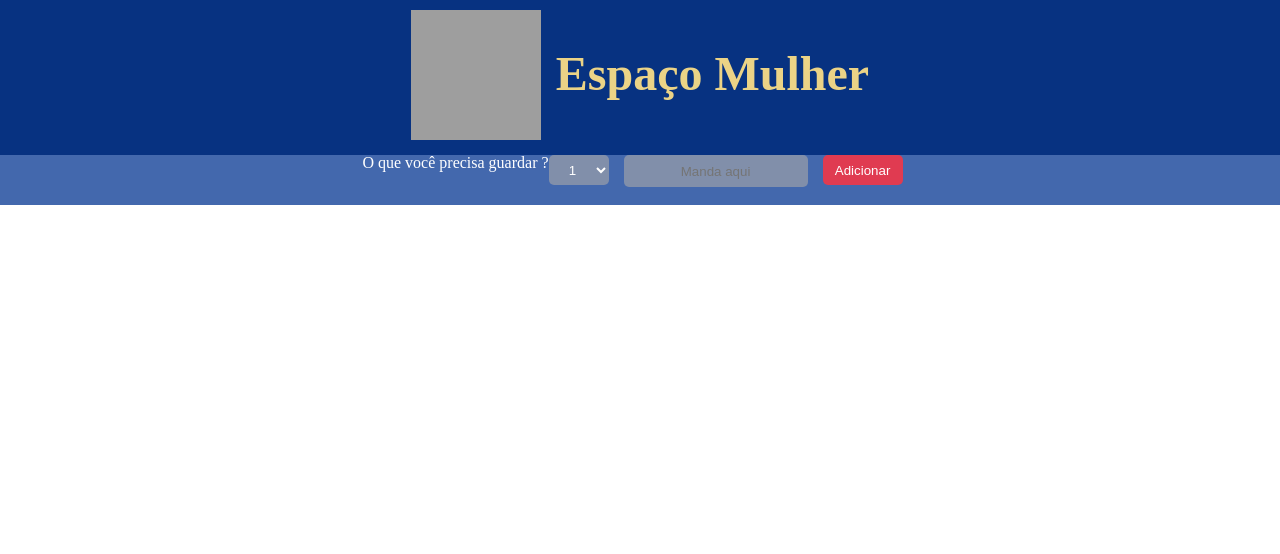
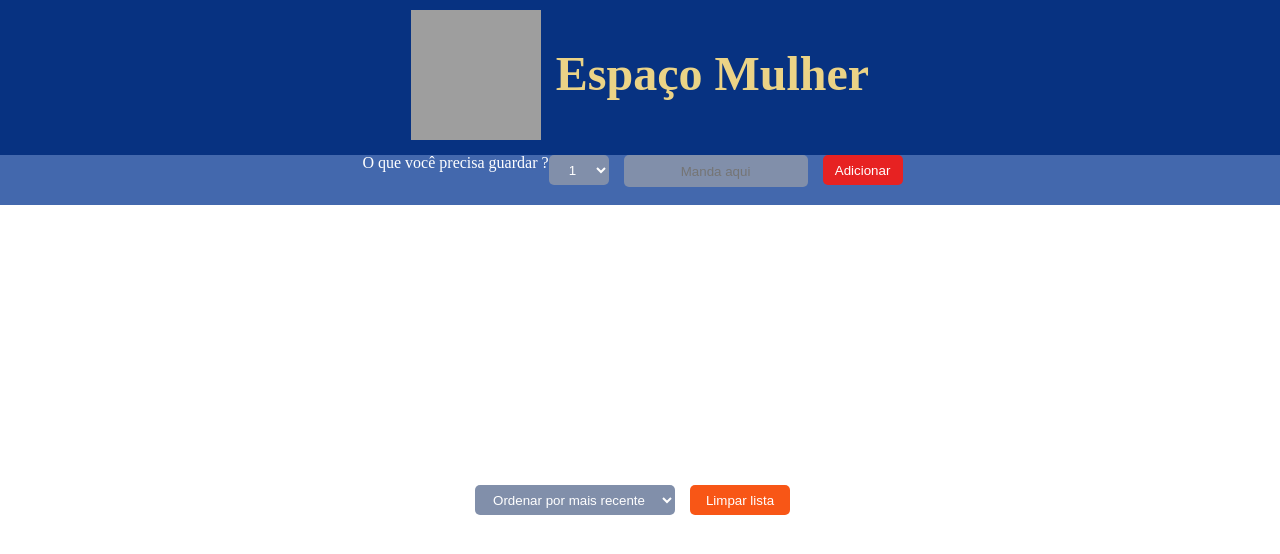
Before and after one commit to MatheusZamo/Guarda-Coisas-Espaco-Mulher, a React (Vite) app: page / in a window 1280 px wide. Shown: the top 554 px of the page. Built offline with nearby package versions, Linux system fonts and the light colour scheme; grey boxes are pictures that could not be loaded.

Commit message:
filter saved

```diff
--- a/src/app.jsx
+++ b/src/app.jsx
@@ -4,6 +4,12 @@ const ids = Array.from({ length: 20 }, () => crypto.randomUUID())
 
 const App = () => {
   const [itens, setItens] = useState([])
+
+  const handleClickFilters = (value) => {
+    if (value === 2) {
+      setItens((i) => i.filter((item) => item.stored))
+    }
+  }
 
   const handleClickDelete = (id) =>
     setItens((i) => i.filter((item) => item.id !== id))
@@ -76,6 +82,18 @@ const App = () => {
           </li>
         ))}
       </ul>
+      <div className="filtros">
+        <select
+          name="filtro"
+          className="filtro"
+          onChange={(e) => handleClickFilters(+e.target.value)}
+        >
+          <option value="1">Ordenar por mais recente</option>
+          <option value="2">Mostrar guardados</option>
+          <option value="3">Ordem alfabética</option>
+        </select>
+        <button className="clearList">Limpar lista</button>
+      </div>
     </>
   )
 }
--- a/src/index.css
+++ b/src/index.css
@@ -54,7 +54,7 @@ input {
   border: none;
   border-radius: 5px;
   text-align: center;
-  background-color: rgb(224, 59, 81);
+  background-color: rgb(231, 34, 34);
   color: white;
   cursor: pointer;
 }
@@ -70,6 +70,7 @@ form {
 ul {
   display: flex;
   flex-wrap: wrap;
+  height: 280px;
 }
 
 li {
@@ -107,3 +108,29 @@ span {
 .line-through {
   text-decoration: line-through;
 }
+
+.filtros {
+  display: flex;
+  justify-content: center;
+}
+
+.filtro {
+  width: 200px;
+  border: none;
+}
+
+.clearList {
+  width: 100px;
+  height: 30px;
+  margin-right: 15px;
+  border: none;
+  border-radius: 5px;
+  text-align: center;
+  background-color: rgb(248, 86, 22);
+  color: white;
+  cursor: pointer;
+}
+
+.hideItem {
+  display: none;
+}
```
